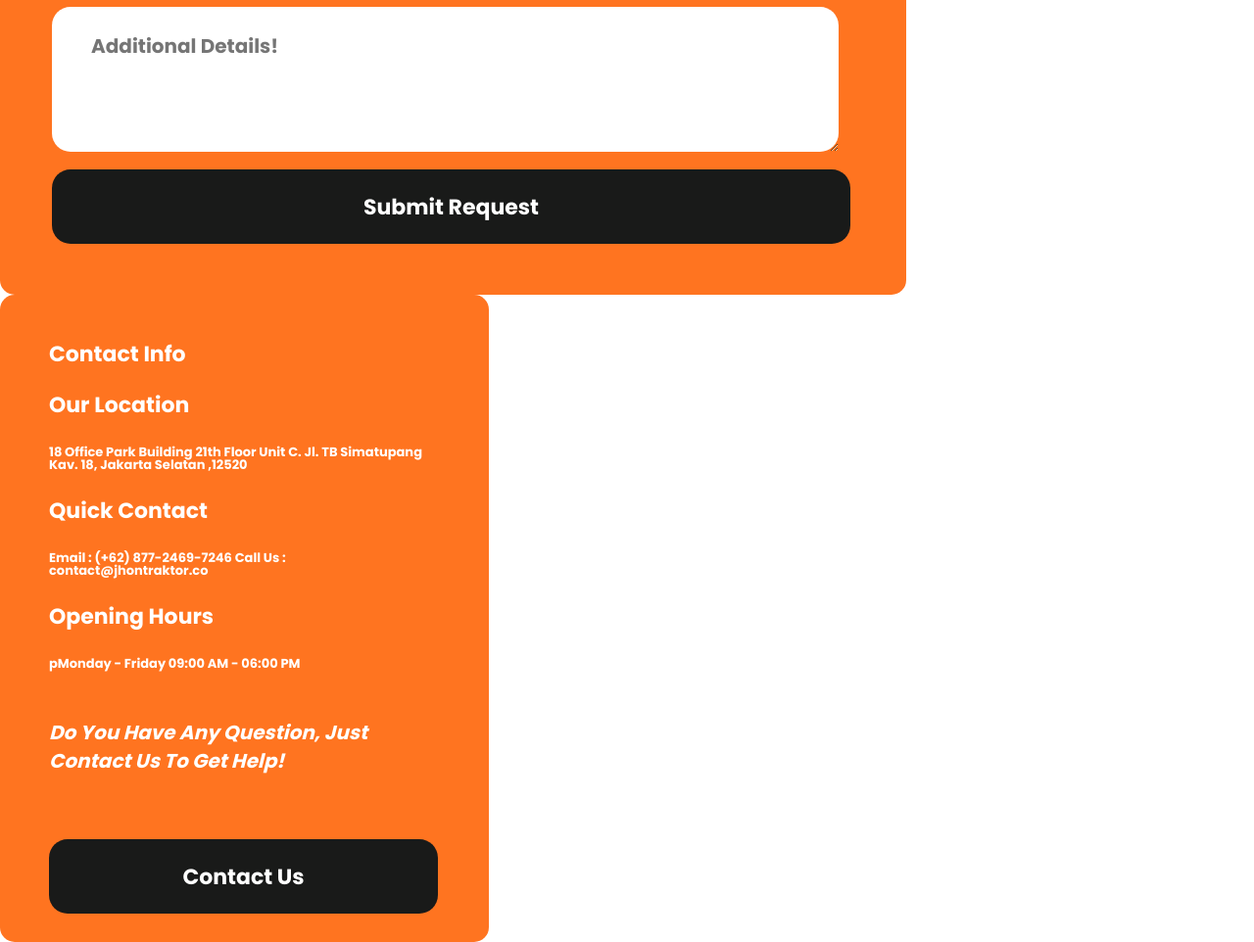
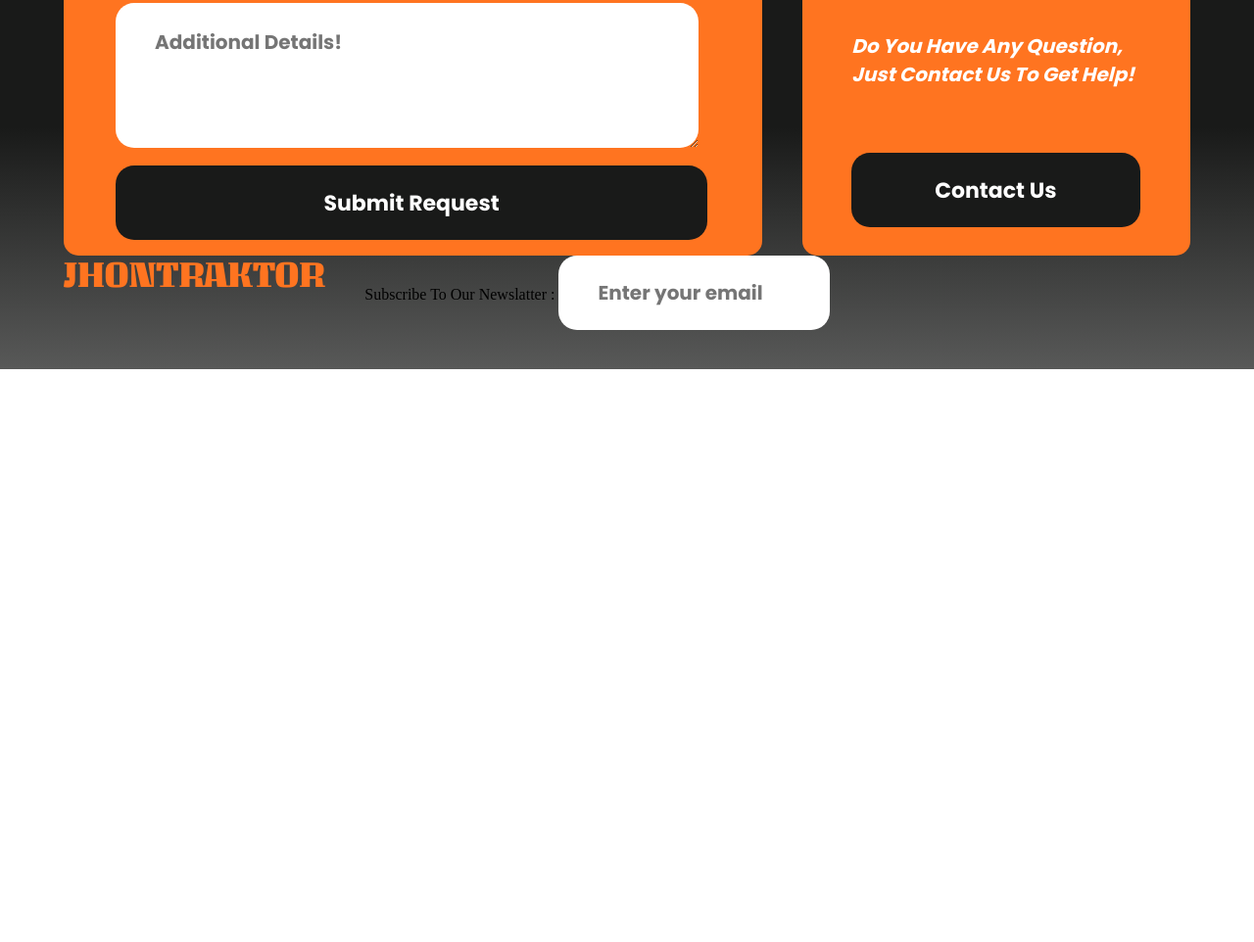
Before and after one commit to Rusiko13/davaleba11, a plain HTML site: page index.html in a window 1280 px wide. Shown: the part 2195-3157 px from the top of the page at 98% size. After the commit the page ends 2572 px from the top, so only its background shows below. Drawn offline with Linux system fonts and the light colour scheme.

Commit message:
just footer left

```diff
--- a/css/style.css
+++ b/css/style.css
@@ -8,7 +8,8 @@ header {
   background-color: #191a19;
 }
 
-header h1 {
+header h1,
+.footer h1 {
   font-family: "Unlock";
   font-size: 39px;
   font-weight: 400;
@@ -373,3 +374,31 @@ h6 {
   font-style: italic;
   line-height: 29px;
 }
+/* .footer {
+  display: flex;
+  justify-content: space-between;
+  align-items: center;
+  margin-top: 20px;
+}
+.footer h1 {
+  color: #fff;
+}
+.footer label {
+  font-family: "Poppins";
+  font-size: 20px;
+  font-weight: 400;
+}
+.footer input {
+  width: 250px;
+  height: 76px;
+  background-color: transparent;
+  border-bottom: 1px solid #ffffff80;
+  border-radius: 19px;
+  border: none;
+  font-family: "Poppins";
+  font-size: 20px;
+  font-weight: 400;
+  padding-left: 40px;
+  outline: none;
+  color: #ffffff80;
+} */
--- a/index.html
+++ b/index.html
@@ -95,7 +95,6 @@
           <h6>CEO, Lexmark</h6>
           <h1>Leading Way In Building & Civil Construction</h1>
         </div>
-      </main>
         <section>
           <div class="bigger-Box">
             <h5>Request A Quote</h5>
@@ -142,10 +141,14 @@
             <button>Contact Us</button>
           </div>
         </section>
-        <footer>
-          <h1><JHONTRAKTOR/h1>
-        </footer>
+        <section class="footer">
+          <h1>JHONTRAKTOR</h1>
+          <div>
+            <label for="">Subscribe To Our Newslatter :</label>
+            <input type="email" name="email" id="email" placeholder="Enter your email">
+          </div>
+        </section>
       </section>
-
+    </main>
   </body>
 </html>
```
